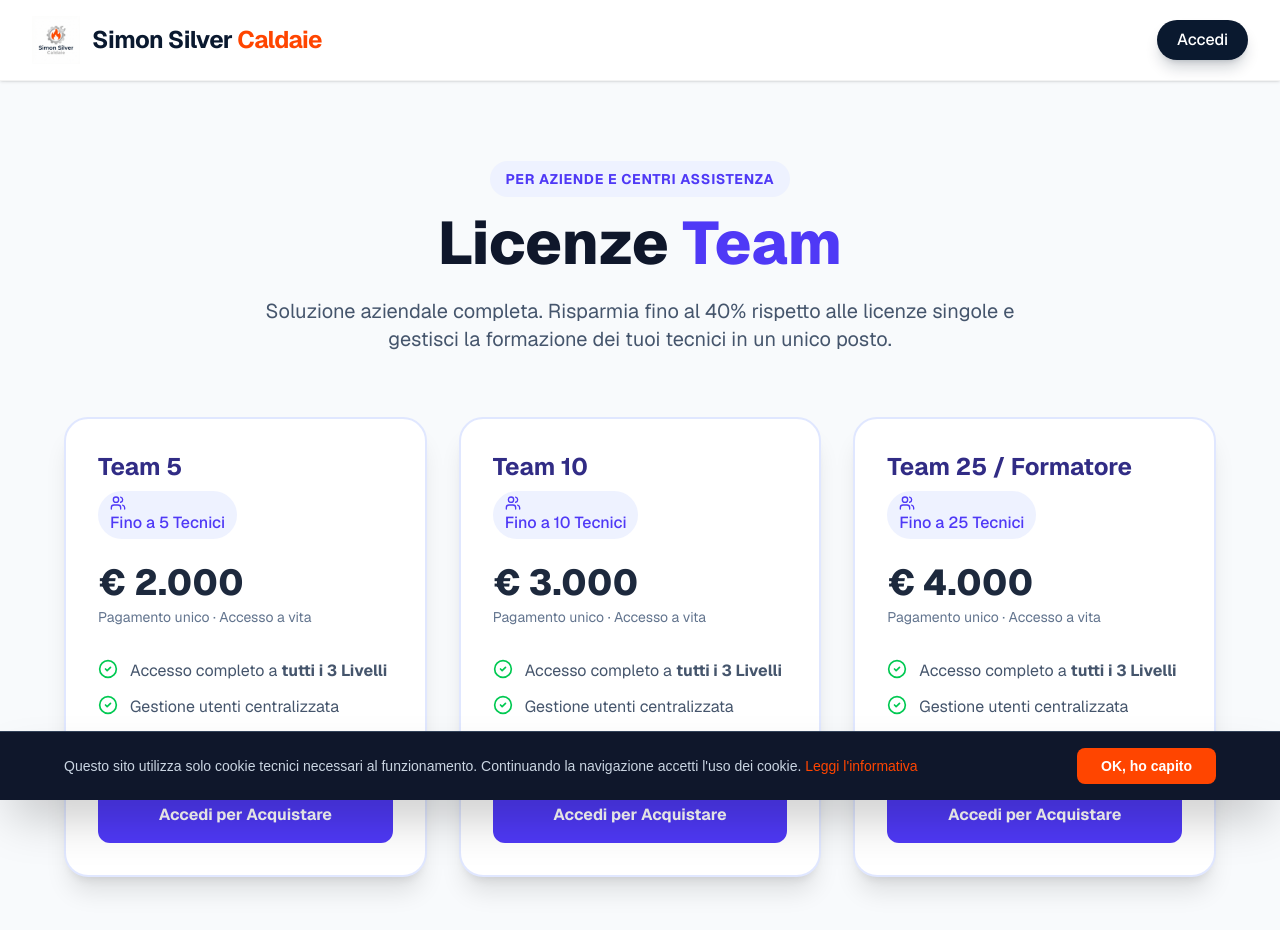
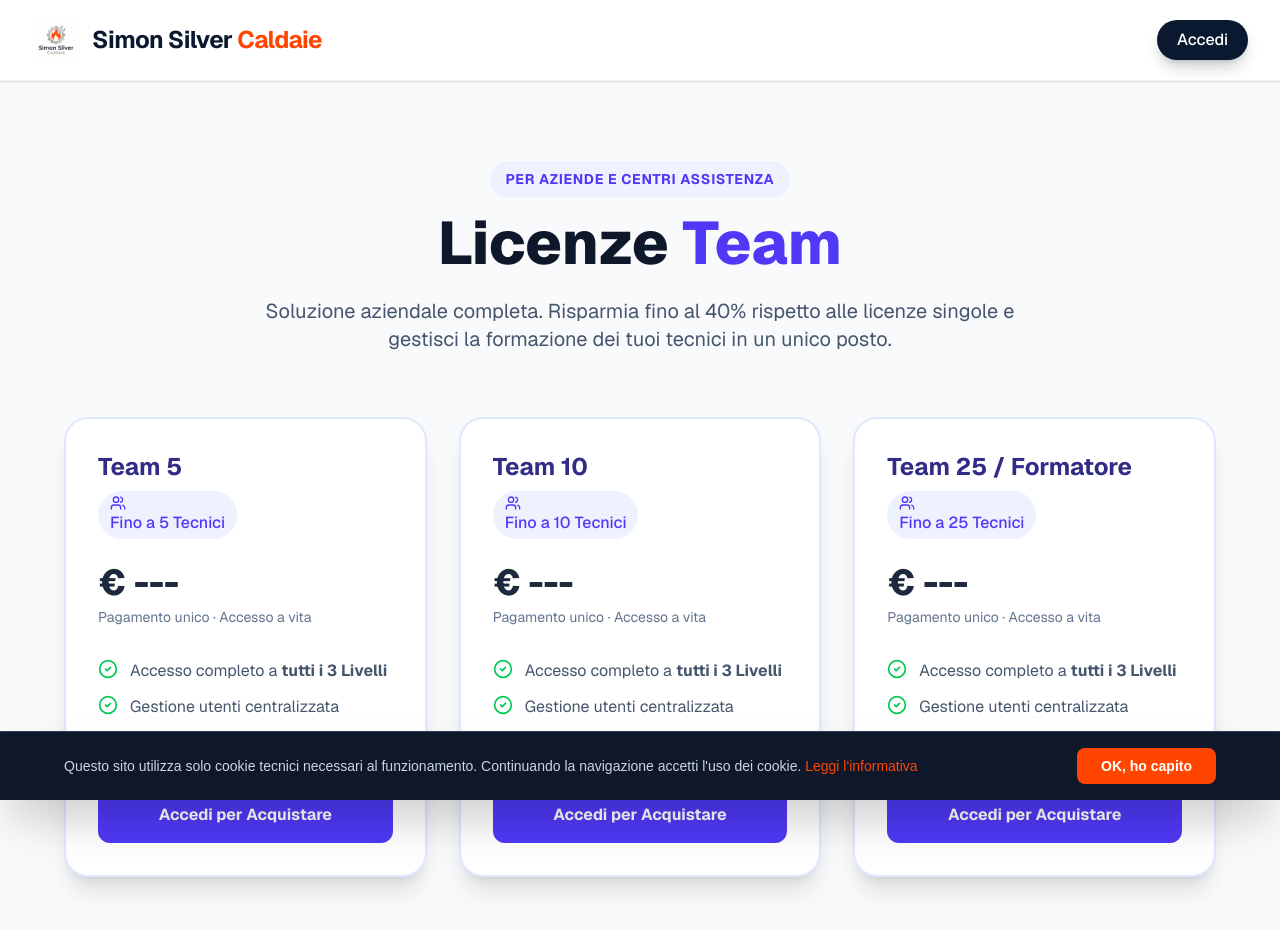
Before and after one commit to simonsilvercaldaie/sito-caldaie, a Next.js app: page /licenze-team in a window 1280 px wide. Shown: the top 930 px of the page. Built offline with nearby package versions, Linux system fonts and the light colour scheme.

Commit message:
Censura prezzi temporanea - cerca CENSURA_PREZZI per ripristinare

```diff
--- a/app/dashboard/upgrade/page.tsx
+++ b/app/dashboard/upgrade/page.tsx
@@ -9,16 +9,18 @@ import { PayPalBtn } from '@/components/PayPalBtn'
 import { LEGAL_TEXT_CHECKOUT } from '@/lib/legalTexts'
 
 // Upgrade pricing
+// CENSURA_PREZZI_START - Valori originali: i2t5=800, i2t10=1800, i2t25=2800, t5t10=1000, t5t25=2000, t10t25=1000
 const UPGRADE_PRICES = {
     // From Individual (all 3) to Team
-    'individual_to_team_5': 800,
-    'individual_to_team_10': 1800,
-    'individual_to_team_25': 2800,
+    'individual_to_team_5': 0,    // CENSURATO (era 800)
+    'individual_to_team_10': 0,   // CENSURATO (era 1800)
+    'individual_to_team_25': 0,   // CENSURATO (era 2800)
     // Team to Team
-    'team_5_to_team_10': 1000,
-    'team_5_to_team_25': 2000,
-    'team_10_to_team_25': 1000,
+    'team_5_to_team_10': 0,       // CENSURATO (era 1000)
+    'team_5_to_team_25': 0,       // CENSURATO (era 2000)
+    'team_10_to_team_25': 0,      // CENSURATO (era 1000)
 }
+// CENSURA_PREZZI_END
 
 type LicenseStatus =
     | 'none'
--- a/app/licenze-team/page.tsx
+++ b/app/licenze-team/page.tsx
@@ -218,27 +218,29 @@ export default function TeamLicensePage() {
                     )}
 
                     <div className="grid md:grid-cols-3 gap-8 max-w-6xl mx-auto">
+                        {/* CENSURA_PREZZI_START - Team5: 2.000/2000, Team10: 3.000/3000, Team25: 4.000/4000 */}
                         <TeamCard
                             title="Team 5"
                             users={5}
-                            price="2.000"
+                            price="---"
                             code="team_5"
-                            amount={2000}
+                            amount={0}
                         />
                         <TeamCard
                             title="Team 10"
                             users={10}
-                            price="3.000"
+                            price="---"
                             code="team_10"
-                            amount={3000}
+                            amount={0}
                         />
                         <TeamCard
                             title="Team 25 / Formatore"
                             users={25}
-                            price="4.000"
+                            price="---"
                             code="team_25"
-                            amount={4000}
+                            amount={0}
                         />
+                        {/* CENSURA_PREZZI_END */}
                     </div>
 
 
--- a/lib/pricingLogic.ts
+++ b/lib/pricingLogic.ts
@@ -2,11 +2,13 @@
 // Prezzi: Base €300, Intermedio €400, Avanzato €500
 // Non esistono acquisti singoli.
 
+// CENSURA_PREZZI_START - Per ripristinare: Base 300, Intermedio 400, Avanzato 500
 export const PRICES = {
-    PACK_BASE: 300,
-    PACK_INTERMEDIO: 400,
-    PACK_AVANZATO: 500,
+    PACK_BASE: 0,        // CENSURATO (era 300)
+    PACK_INTERMEDIO: 0,  // CENSURATO (era 400)
+    PACK_AVANZATO: 0,    // CENSURATO (era 500)
 } as const
+// CENSURA_PREZZI_END
 
 export interface LevelPricingResult {
     amountToPay: number
```
